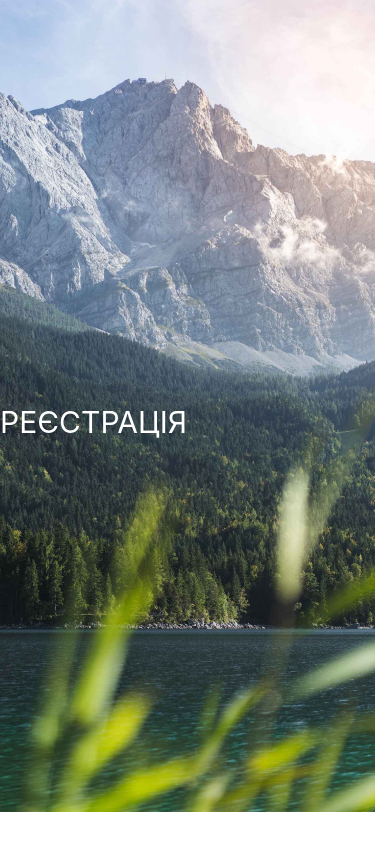
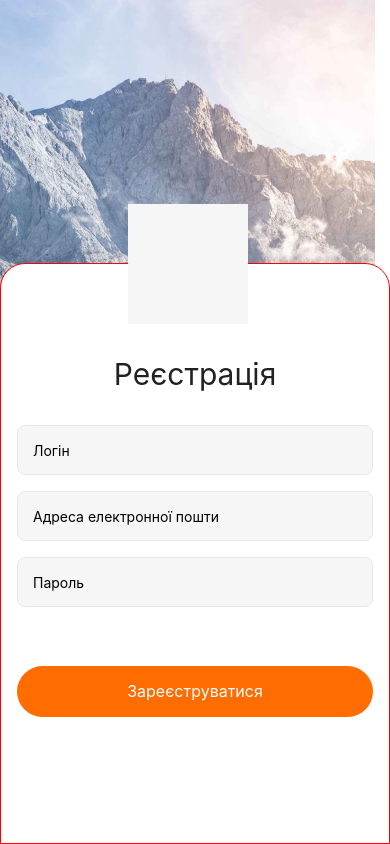
Before and after one commit to AscariA10/ReactNative_first_app, a React Native app in the folder React_Native_First_Project/: screen / in a window 390 px wide. Built offline with nearby package versions, Linux system fonts and the light colour scheme.

Commit message:
add styles to registration screen

```diff
--- a/React_Native_First_Project/App.js
+++ b/React_Native_First_Project/App.js
@@ -1,5 +1,5 @@
 import { StatusBar } from 'expo-status-bar';
-import { StyleSheet, Text, View, ImageBackground } from 'react-native';
+import { StyleSheet, Text, View, ImageBackground, TextInput, TouchableOpacity } from 'react-native';
 
 export default function App() {
   return (
@@ -8,8 +8,17 @@ export default function App() {
         style={styles.backgroundImage}
         source={require('./Images/Backgrounds/Register_Background.jpg')}
       >
-        <Text style={styles.header}>РЕЄСТРАЦІЯ</Text>
-        <StatusBar style="auto" />
+        <View style={styles.form}>
+          <View style={styles.userProfilePhoto}></View>
+          <Text style={styles.header}>Реєстрація</Text>
+          <TextInput placeholder={'Логін'} style={styles.input} />
+          <TextInput placeholder={'Адреса електронної пошти'} style={styles.input} />
+          <TextInput placeholder={'Пароль'} style={styles.input} />
+          <TouchableOpacity activeOpacity={0.9} style={styles.button}>
+            <Text style={styles.buttonTitle}>Зареєструватися</Text>
+          </TouchableOpacity>
+          <StatusBar style="auto" />
+        </View>
       </ImageBackground>
     </View>
   );
@@ -25,8 +34,52 @@ const styles = StyleSheet.create({
     resizeMode: 'cover',
     justifyContent: 'center',
   },
+  form: {
+    flex: 1,
+    marginTop: 263,
+    borderColor: 'red',
+    borderWidth: 1,
+    backgroundColor: '#FFFFFF',
+    borderTopLeftRadius: 25,
+    borderTopRightRadius: 25,
+  },
+  userProfilePhoto: {
+    marginHorizontal: 127,
+    marginTop: -60,
+    width: 120,
+    height: 120,
+    backgroundColor: '#F6F6F6',
+  },
   header: {
+    marginTop: 32,
+    marginHorizontal: 16,
+    marginBottom: 33,
+    textAlign: 'center',
     fontSize: 30,
-    color: 'white',
+    color: '#212121',
+  },
+  input: {
+    marginHorizontal: 16,
+    marginBottom: 16,
+    height: 50,
+    padding: 15,
+    borderRadius: 8,
+    backgroundColor: '#F6F6F6',
+    borderWidth: 1,
+    borderColor: '#E8E8E8',
+  },
+  button: {
+    backgroundColor: '#FF6C00',
+    marginHorizontal: 16,
+    marginTop: 43,
+    borderRadius: 100,
+    padding: 16,
+    alignItems: 'center',
+    justifyContent: 'center',
+  },
+  buttonTitle: {
+    color: '#FFFFFF',
+    fontSize: 16,
+    lineHeight: 18.75,
   },
 });
```
